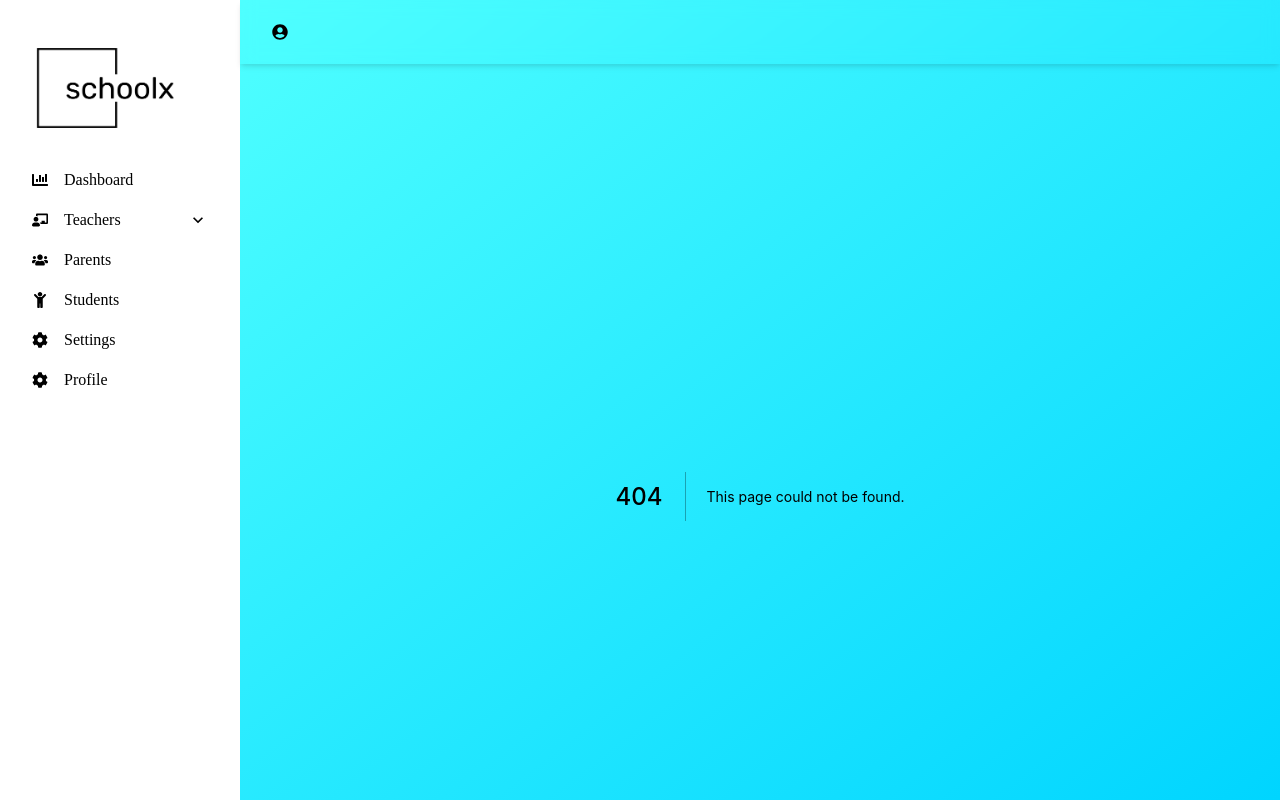
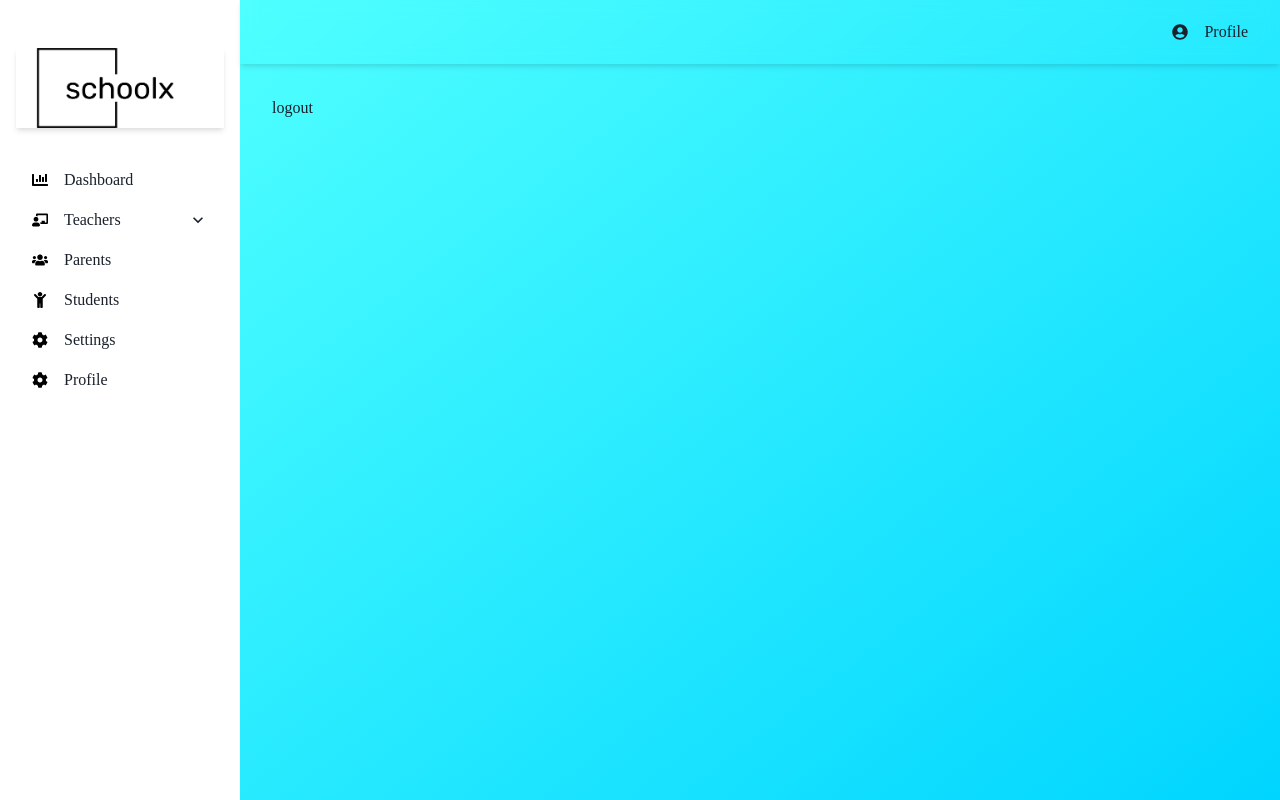
Before and after one commit to feeltrig/Schoolx, a Next.js app: page /authpages/logout in a window 1280 px wide. Before the commit this address had no page. Built offline with nearby package versions, Linux system fonts and the light colour scheme.

Commit message:
logout wip

```diff
--- a/components/HeaderBar/Headerbar.jsx
+++ b/components/HeaderBar/Headerbar.jsx
@@ -1,8 +1,18 @@
-import {HStack, Icon} from "@chakra-ui/react";
+import {
+  HStack,
+  Icon,
+  Menu,
+  MenuButton,
+  MenuList,
+  MenuItem,
+  Box,
+  Center,
+} from "@chakra-ui/react";
 import React from "react";
 import {FaUserCircle} from "react-icons/fa";
 
-const Headerbar = () => {
+const Headerbar = (props) => {
+  const {menuList} = props;
   return (
     <HStack
       position={"absolute"}
@@ -13,8 +23,28 @@ const Headerbar = () => {
       p={"2rem"}
       backdropFilter="auto"
       backdropBlur="8px"
+      justify="end"
+      spacing="1rem"
     >
-      <Icon as={FaUserCircle} />
+      <Center>
+        <Icon as={FaUserCircle} />
+      </Center>
+      <Box>
+        <Menu>
+          <MenuButton variant="outline">Profile</MenuButton>
+          <MenuList>
+            {menuList &&
+              menuList.map((menuitem, menuindex) => (
+                <MenuItem
+                  key={menuindex}
+                  onClick={menuitem.onClick && menuitem.onClick}
+                >
+                  {menuitem.label}
+                </MenuItem>
+              ))}
+          </MenuList>
+        </Menu>
+      </Box>
     </HStack>
   );
 };
--- a/components/Layout.js
+++ b/components/Layout.js
@@ -9,6 +9,7 @@ import {
   FaChartBar,
 } from "react-icons/fa";
 import {useRouter} from "next/router";
+import {signOut, signIn} from "next-auth/react";
 
 import Sidebar from "../components/Sidebar/Sidebar";
 import {CustomStyleConstants} from "../Utils/customStyleConstants";
@@ -67,6 +68,23 @@ const Layout = ({children}) => {
     },
   ];
   const noSidebarUrls = ["login", "register"];
+  const headerMenu = [
+    {
+      label: "Login",
+      onClick: () => {
+        signIn();
+      },
+    },
+    {
+      label: "logout",
+      onClick: () => {
+        signOut();
+      },
+    },
+    {
+      label: "change password",
+    },
+  ];
 
   // check urls to show/hide sidebar
   useEffect(() => {
@@ -88,7 +106,7 @@ const Layout = ({children}) => {
       }}
     >
       {showSideBar && <Sidebar links={links} />}
-      <Headerbar />
+      {showSideBar && <Headerbar menuList={headerMenu} />}
 
       <Container
         bgGradient={`linear(to-br, ${CustomStyleConstants.globalGradient})`}
--- a/components/Sidebar/Sidebar.js
+++ b/components/Sidebar/Sidebar.js
@@ -44,6 +44,7 @@ const Sidebar = (props) => {
           h={"5rem"}
           my={"1rem"}
           style={{width: "100%", position: "relative"}}
+          shadow="md"
         >
           <Image
             src={profilePic}
--- a/pages/api/auth/[...nextauth].js
+++ b/pages/api/auth/[...nextauth].js
@@ -42,6 +42,7 @@ export const authOptions = {
   ],
   pages: {
     signIn: "/authpages/login",
+    signOut: "/authpages/logout",
   },
 };
 
--- /dev/null
+++ b/pages/authpages/logout.jsx
@@ -0,0 +1,7 @@
+import React from "react";
+
+const logout = () => {
+  return <div>logout</div>;
+};
+
+export default logout;
```
